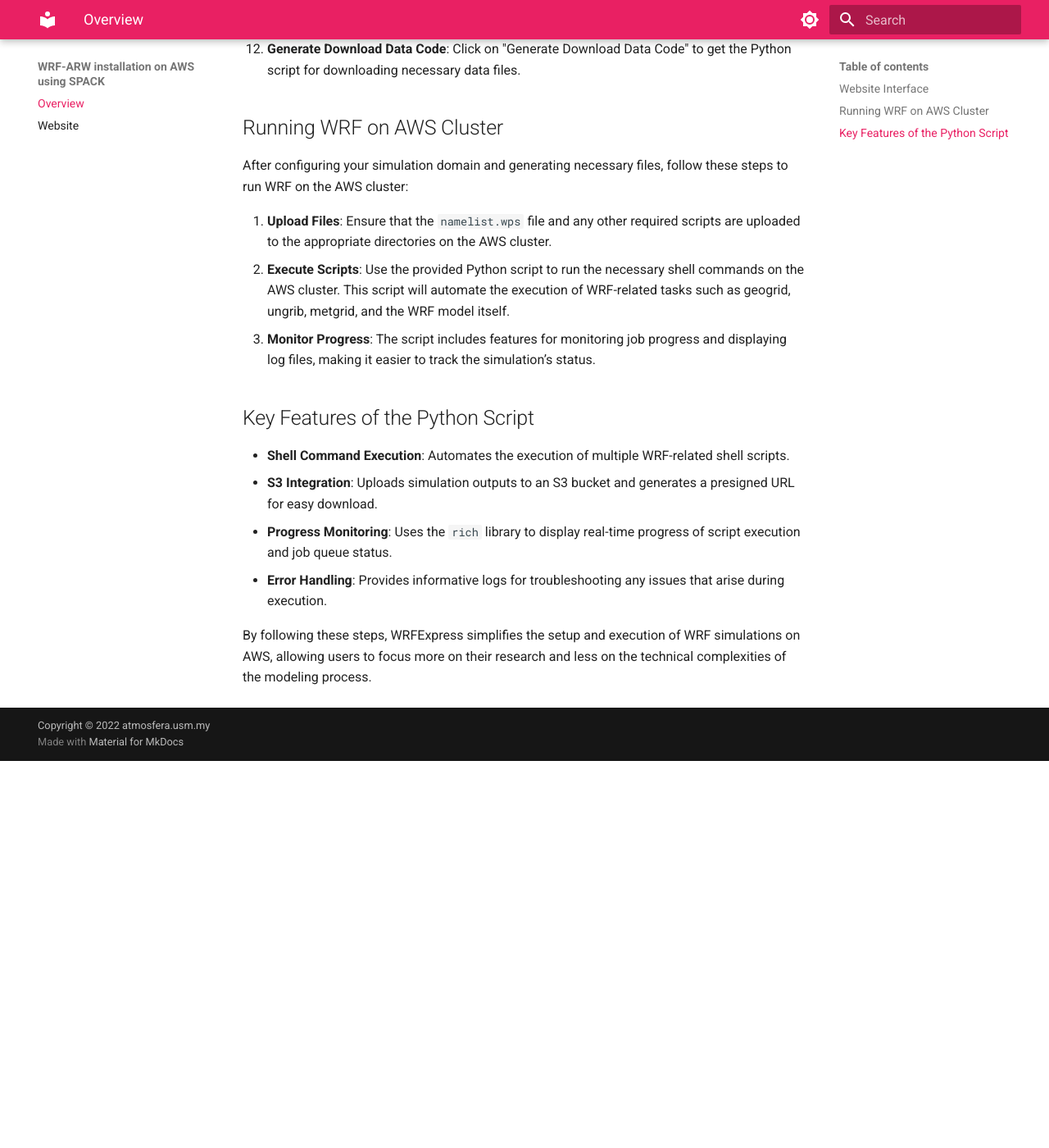
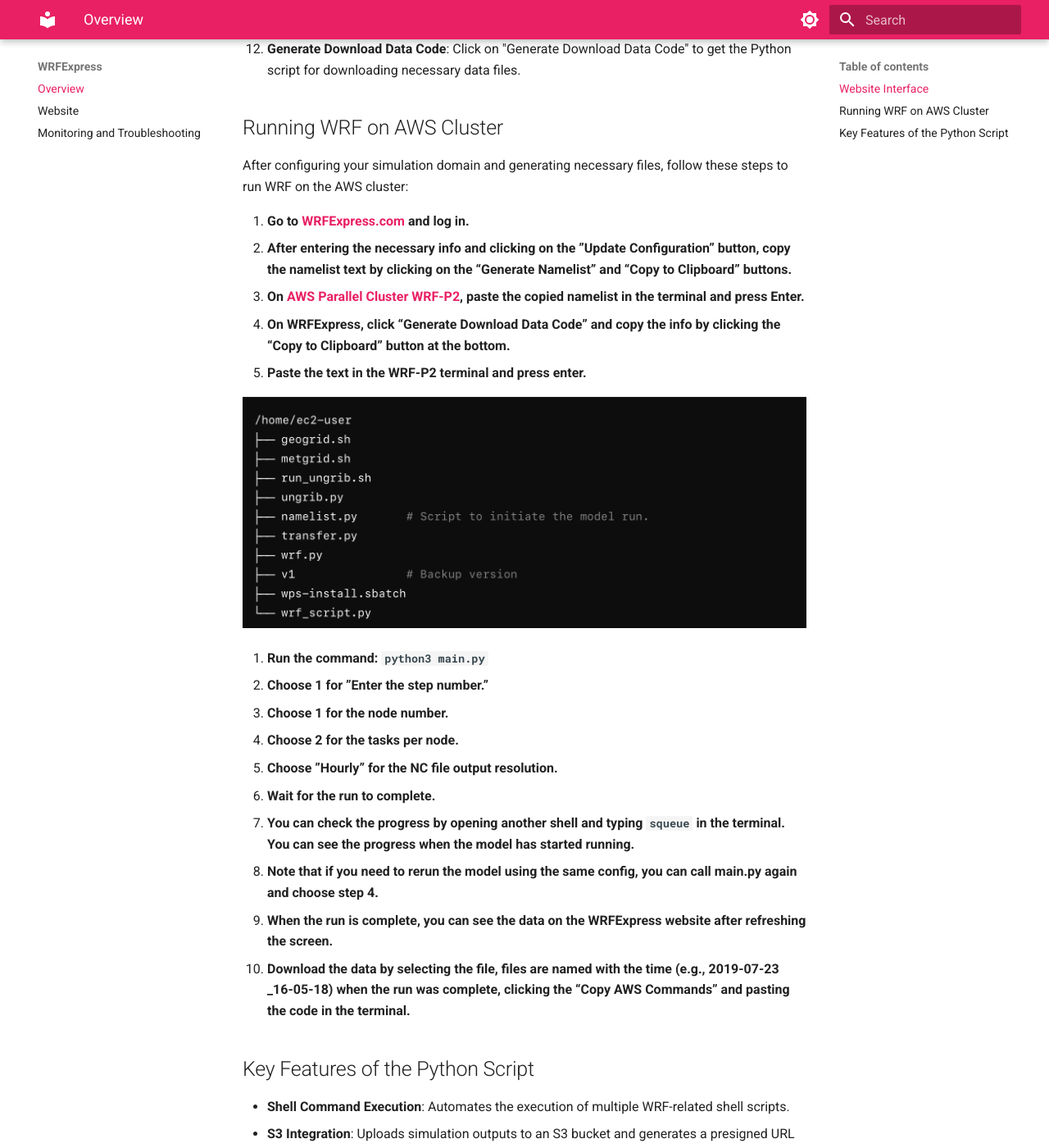
Before and after one commit to AtmosferaUSM/tutorial_WRFExpress, an MkDocs documentation site: the page built from docs/index.md, in a window 1280 px wide and 1400 px high, scrolled down 932 px. Shown: the whole window at 82% size. Built offline with MkDocs 1.6.1 and Material for MkDocs 9.7.7, drawn with Linux system fonts in a browser that asks for light colours; before the commit the page ends 1860 px from its top, so only the background shows below that; some of the changed text lies outside the part shown.

Commit message:
initial commit

```diff
--- a/docs/index.md
+++ b/docs/index.md
@@ -6,7 +6,7 @@
 
 The web interface of WRFExpress allows you to easily define your simulation domain by selecting an area on an interactive map. Here’s a step-by-step guide on how to use it:
 
-1. **Access the Website**: Navigate to the WRFExpress website and log in with your credentials.
+1. **Access the Website**: Navigate to the [WRFExpress website](https://wrfexpress.com) and log in with your credentials.
 2. **Select a Domain**: Use the interactive map to draw rectangles defining your simulation domains. You can create multiple nested domains by drawing new rectangles within existing ones.
 3. **Configuration Settings**: On the right side of the screen, fill in the necessary configuration details:
    - **Orcid ID**: Enter your ORCID ID.
@@ -23,9 +23,24 @@
 
 After configuring your simulation domain and generating necessary files, follow these steps to run WRF on the AWS cluster:
 
-1. **Upload Files**: Ensure that the `namelist.wps` file and any other required scripts are uploaded to the appropriate directories on the AWS cluster.
-2. **Execute Scripts**: Use the provided Python script to run the necessary shell commands on the AWS cluster. This script will automate the execution of WRF-related tasks such as geogrid, ungrib, metgrid, and the WRF model itself.
-3. **Monitor Progress**: The script includes features for monitoring job progress and displaying log files, making it easier to track the simulation’s status.
+1. **Go to [WRFExpress.com](https://wrfexpress.com) and log in.**
+2. **After entering the necessary info and clicking on the ”Update Configuration” button, copy the namelist text by clicking on the “Generate Namelist” and “Copy to Clipboard” buttons.**
+3. **On [AWS Parallel Cluster WRF-P2](https://pcui-auth-3de65d10-76cb-11ee-9cab-02f64d93270f.auth.us-east-2.amazoncognito.com/login?response_type=code&client_id=6hl2fttmbkt04ck3iq353ona9d&scope=openid&redirect_uri=https://x6ekiatuyb.execute-api.us-east-2.amazonaws.com/login&state=563j3c0he2fgb), paste the copied namelist in the terminal and press Enter.**
+4. **On WRFExpress, click “Generate Download Data Code” and copy the info by clicking the “Copy to Clipboard” button at the bottom.**
+5. **Paste the text in the WRF-P2 terminal and press enter.**
+
+![Website Environment](images/index/1_.png)
+
+6. **Run the command: `python3 main.py`**
+7. **Choose 1 for ”Enter the step number.”**
+8. **Choose 1 for the node number.**
+9. **Choose 2 for the tasks per node.**
+10. **Choose ”Hourly” for the NC file output resolution.**
+11. **Wait for the run to complete.**
+12. **You can check the progress by opening another shell and typing `squeue` in the terminal. You can see the progress when the model has started running.**
+13. **Note that if you need to rerun the model using the same config, you can call main.py again and choose step 4.**
+14. **When the run is complete, you can see the data on the WRFExpress website after refreshing the screen.**
+15. **Download the data by selecting the file, files are named with the time (e.g., 2019-07-23 _16-05-18) when the run was complete, clicking the “Copy AWS Commands” and pasting the code in the terminal.**
 
 ## Key Features of the Python Script
 
--- a/mkdocs.yml
+++ b/mkdocs.yml
@@ -1,7 +1,7 @@
 # https://squidfunk.github.io/mkdocs-material/setup/changing-the-colors/#accent-color
 # https://squidfunk.github.io/mkdocs-material/setup/extensions/python-markdown-extensions/#details
 # mkdocs.yml
-site_name: WRF-ARW installation on AWS using SPACK
+site_name: WRFExpress
 
 # Copyright
 copyright: Copyright &copy; 2022 <a href="http://atmosfera.usm.my/" target="_blank">atmosfera.usm.my</a>
@@ -85,3 +85,4 @@
 nav:
   - Overview: index.md
   - Website: web.md
+  - Monitoring and Troubleshooting: troubleshooting.md
```
Also changed, not shown: docs/troubleshooting.md (added, +12 -0 lines), docs/web.md (+6 -6 lines), docs/images/index/1_.png (added), 3 other files.
